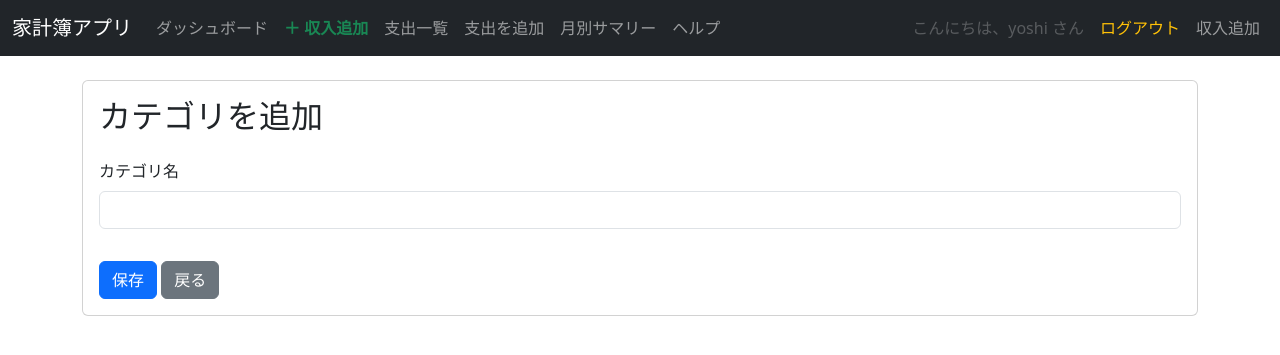
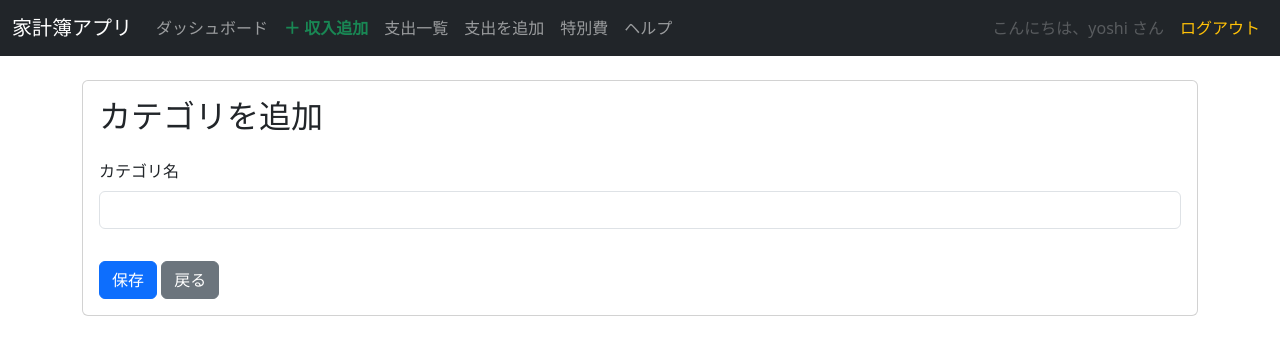
Before and after one commit to yoshi5891/kakeibo, a Django app: page /categories/add/ in a window 1280 px wide. Shown: the top 355 px of the page. Run offline with Django 5.2, Linux system fonts and the light colour scheme; a user stored in the database is signed in.

Commit message:
Add Special_form

```diff
--- a/kakeibo/templates/kakeibo/base.html
+++ b/kakeibo/templates/kakeibo/base.html
@@ -72,11 +72,11 @@
             </a>
           </li>
 
-          <!-- 月別サマリー -->
+          <!-- ★ 特別費（ここに変更） -->
           <li class="nav-item">
-            <a class="nav-link {% if request.resolver_match.url_name == 'expense_summary' %}active{% endif %}"
-              href="{% url 'expense_summary' %}">
-              月別サマリー
+            <a class="nav-link {% if request.resolver_match.url_name == 'special_list' %}active{% endif %}"
+              href="{% url 'special_list' %}">
+              特別費
             </a>
           </li>
 
@@ -91,6 +91,7 @@
         </ul>
 
 
+
         <!-- 右側メニュー（折りたたみ内に統合） -->
         <ul class="navbar-nav">
           {% if user.is_authenticated %}
@@ -100,9 +101,7 @@
             <li class="nav-item">
               <a class="nav-link text-warning" href="{% url 'logout' %}">ログアウト</a>
             </li>
-            <li class="nav-item">
-                <a class="nav-link" href="{% url 'income_create' %}">収入追加</a>
-            </li>
+
           {% else %}
             <li class="nav-item">
               <a class="nav-link text-warning" href="{% url 'login' %}">ログイン</a>
```
